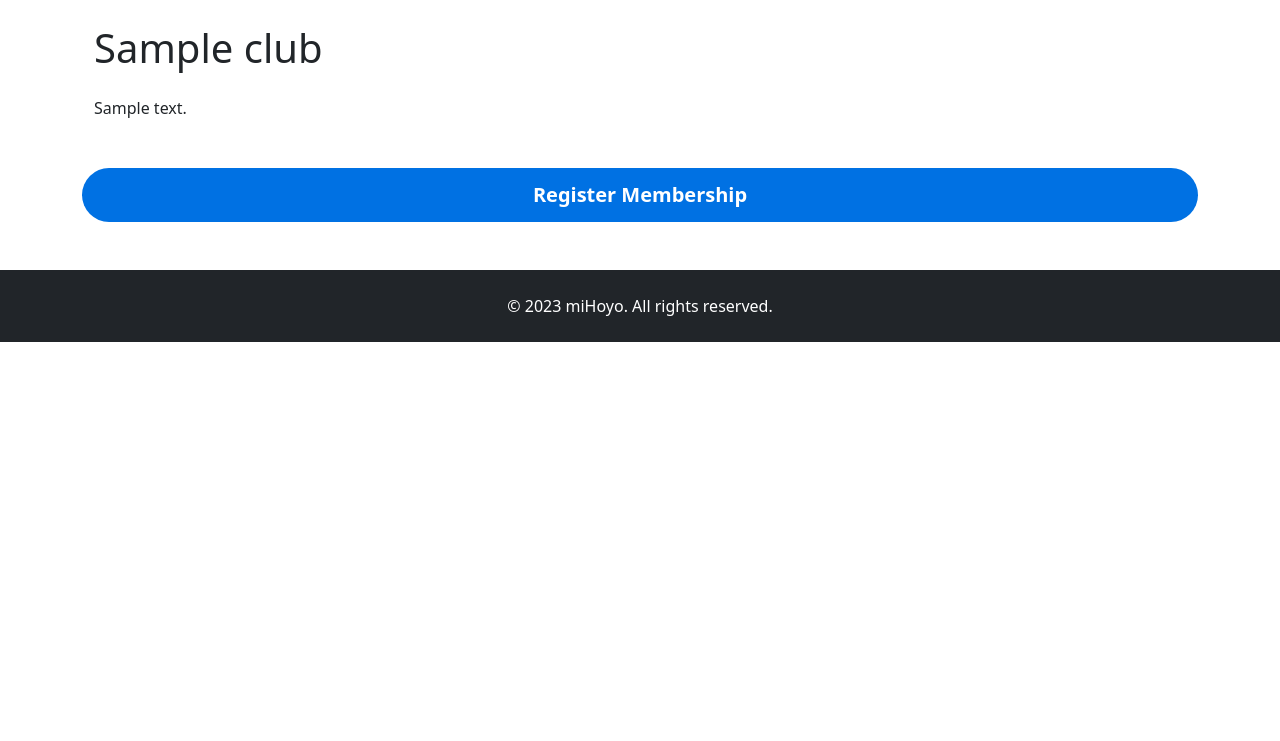
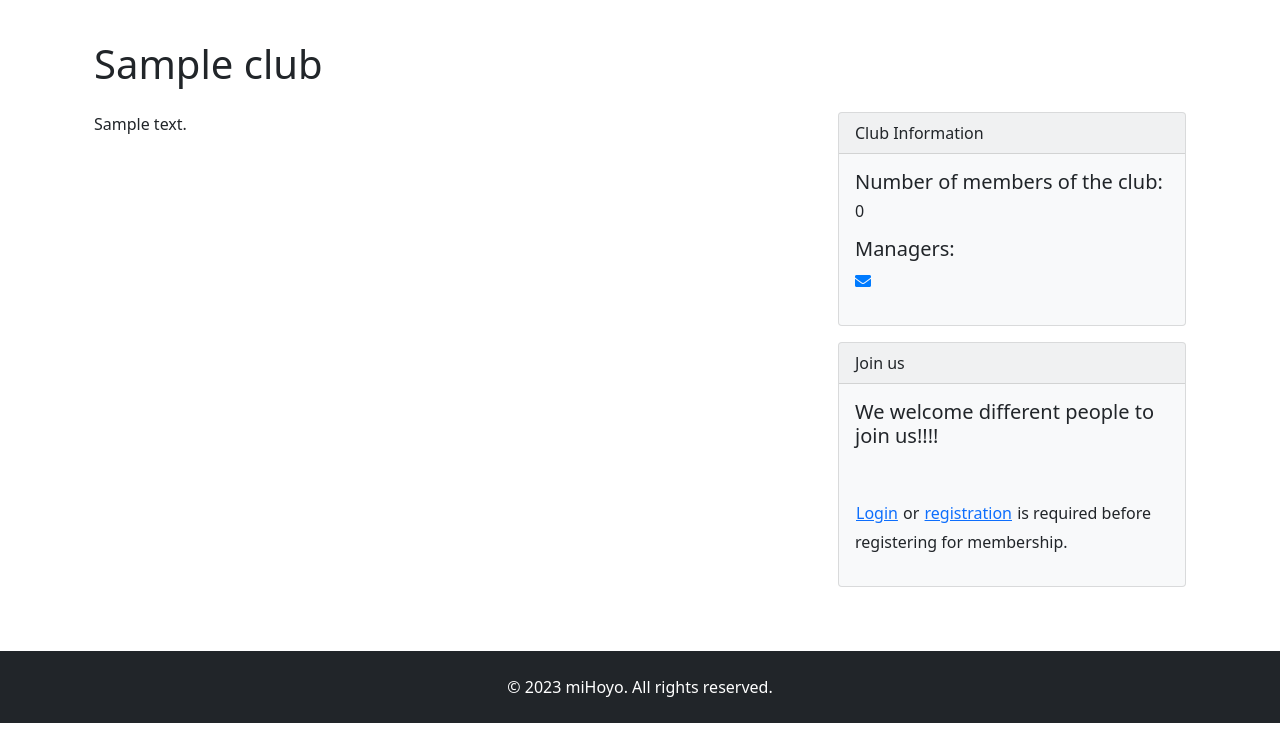
Before and after one commit to MingzeLi-qwq/Clubland, a Django app: page /clubs/detail/1/ in a window 1280 px wide. Shown: the part 59-800 px from the top of the page. Run offline with Django 5.2, Linux system fonts and the light colour scheme; tables that the repository leaves empty hold one stand-in row (values such as "Sample post"); some libraries are stand-ins or nearby versions.

Commit message:
Introduced a right side info bar in club detail/在club_detail中引入了右侧信息栏

```diff
--- /dev/null
+++ b/club_system/templates/club_dashboard.html
@@ -0,0 +1,4 @@
+{% extends 'base.html' %}
+{% load static %}
+
+<h1>Club Dashboard</h1>
--- a/club_system/templates/club_detail.html
+++ b/club_system/templates/club_detail.html
@@ -3,26 +3,78 @@
 
 {% block body %}
 <div class="container">
+    <div class="row">
+        <div class="col-md-8">
             <h1 class="my-4">{{ club.name }}</h1>
+        </div>
+
+        <div class="col-md-8">
             <p>{{ club.description }}</p>
         </div>
+
+        <!-- 右侧信息栏 -->
+        <div class="col-md-4">
+
+            <!-- club基础信息 -->
+            <div class="card bg-light mb-3">
+                <div class="card-header">Club Information</div>
+                <div class="card-body">
+                    <div class="mb-3">
+                        <h5 class="card-title">Number of members of the club:</h5>
+                        <h6>{{ member_count }}</h6>
+                    </div>
+                    <h5 class="card-title">Managers:</h5>
+                    <ul class="list-unstyled">
+                        {% for manager in managers %}
+                            <div class="mb-3">
+                                <h6>{{ manager.user.first_name }} {{ manager.user.last_name }}</h6>
+                                <h7><i class="fas fa-envelope email-icon"></i> {{ manager.user.email }}</h7>
+                            </div>
+                        {% endfor %}
+                    </ul>
+                </div>
+            </div>
+
+            <!-- 加入club, 互动部分 -->
+            <div class="card bg-light mb-3">
+
+                <div class="card-header">Join us</div>
+                <div class="card-body">
+                    <h5>We welcome different people to join us!!!!</h5>
 
                     <!-- 动态按钮 -->
                     <div class="d-flex justify-content-center mt-5">
                         {% if user.is_authenticated %}
+                            <!-- 当前用户登录时 -->
                             {% if user in club.members.all %}
+                                <!-- 如果此用户是club成员 -->
+                                 {% if is_manager %}
+                                    <p>
+                                        You are the club manager, you can manage this club in <a href="{% url 'club_dashboard' club_id=club.club_id %}" class="btn btn-link p-0">club dashboard</a>.
+                                    </p>
+                                 {% else %}
                                     <a href="{% url 'cancel_membership' club_id=club.club_id %}" class="btn btn-danger btn-lg rounded-pill w-100">
                                         Cancel Membership
                                     </a>
+                                 {% endif %}
                             {% else %}
+                                <!-- 如果此用户不是club成员 -->
                                 <a href="{% url 'register_membership' club_id=club.club_id %}" class="btn btn-primary btn-lg rounded-pill w-100">
                                     Register Membership
                                 </a>
                             {% endif %}
                         {% else %}
-        <a href="{% url 'register_membership' club_id=club.club_id %}" class="btn btn-primary btn-lg rounded-pill w-100">
-            Register Membership
-        </a>
+                            <!-- 当前用户未登录时 -->
+                            <!-- 可点击的文字按钮 -->
+                            <p>
+                                <a href="{% url 'login' %}" class="btn btn-link p-0">Login</a> or
+                                <a href="{% url 'signup' %}" class="btn btn-link p-0">registration</a> is required before registering for membership.
+                            </p>
                         {% endif %}
                     </div>
+                </div>
+            </div>
+        </div>
+    </div>
+</div>
 {% endblock %}
--- a/club_system/views.py
+++ b/club_system/views.py
@@ -2,18 +2,35 @@ from django.shortcuts import render, get_object_or_404, redirect
 from django.views import View
 from .models import Club, Membership
 from .helpers.mixins import ClubExistsRequiredMixin, NonClubMemberRequiredMixin, ClubMemberRequiredMixin, NonClubManagerRequiredMixin
+from user_system.helpers.mixins import LoginRequiredMixin
+from django.contrib.auth.decorators import login_required
 
+"""此方法用来渲染Club列表页"""
+"""This method is used to render the Club list page"""
 def clubs(request):
     clubs = Club.objects.all()
     return render(request, 'clubs.html', {'clubs': clubs})
 
-
+"""此方法用来渲染Club详情页"""
+"""This method is used to render the Club details page"""
 class ClubDetailView(ClubExistsRequiredMixin, View):
     def get(self, request, club_id, *args, **kwargs):
         club = Club.objects.get(pk=club_id)
-        return render(request, 'club_detail.html', {'club': club})
+        member_count = club.members.count()
+        managers = club.membership_set.filter(is_manager=True)
+        is_manager = False
+        if request.user.is_authenticated:
+            is_manager = managers.filter(user=request.user).exists()
+        return render(request, 'club_detail.html', {
+            'club': club,
+            'member_count': member_count,
+            'managers': managers,
+            'is_manager': is_manager
+        })
 
-class RegisterMembershipView(ClubExistsRequiredMixin, NonClubMemberRequiredMixin, View):
+"""此方法用来处理注册会员请求"""
+"""This method is used to handle member registration requests"""
+class RegisterMembershipView(LoginRequiredMixin, ClubExistsRequiredMixin, NonClubMemberRequiredMixin, View):
     def get(self, request, club_id, *args, **kwargs):
         club = Club.objects.get(pk=club_id)
         if request.user.is_authenticated:
@@ -22,7 +39,9 @@ class RegisterMembershipView(ClubExistsRequiredMixin, NonClubMemberRequiredMixin
         else:
             return redirect('login')
 
-class CancelMembershipView(ClubExistsRequiredMixin, ClubMemberRequiredMixin, NonClubManagerRequiredMixin, View):
+"""此方法用来处理取消会员请求"""
+""""This method is used to handle membership cancelation requests"""
+class CancelMembershipView(LoginRequiredMixin, ClubExistsRequiredMixin, ClubMemberRequiredMixin, NonClubManagerRequiredMixin, View):
     def get(self, request, club_id, *args, **kwargs):
         club = Club.objects.get(pk=club_id)
         if request.user.is_authenticated:
@@ -30,3 +49,7 @@ class CancelMembershipView(ClubExistsRequiredMixin, ClubMemberRequiredMixin, Non
             return redirect('club_detail', club_id=club_id)
         else:
             return redirect('login')
+
+
+def clubDashboard(request):
+    return render(request, 'club_dashboard.html')
--- a/static/css/custom.css
+++ b/static/css/custom.css
@@ -140,3 +140,17 @@
         border-radius: 8px;
     }
 }
+
+/* 邮件图标样式 */
+.email-icon {
+    margin-right: 5px;
+    color: #007bff; /* 蓝色 */
+}
+
+/* 调整文字按钮的样式 */
+.btn-link.p-0 {
+    line-height: 2.0; /* 调整行高 */
+    font-size: 1rem;  /* 调整字体大小 */
+    vertical-align: baseline; /* 调整垂直对齐 */
+    padding: 0; /* 移除填充 */
+}
--- a/student_union/urls.py
+++ b/student_union/urls.py
@@ -43,4 +43,5 @@ urlpatterns = [
     path('clubs/detail/<int:club_id>/', club_system.views.ClubDetailView.as_view(), name='club_detail'),
     path('clubs/detail/register_membership/<int:club_id>/', club_system.views.RegisterMembershipView.as_view(), name='register_membership'),
     path('clubs/detail/cancel_membership/<int:club_id>/', club_system.views.CancelMembershipView.as_view(), name='cancel_membership'),
+    path('clubs/dashboard/<int:club_id>/', club_system.views.clubDashboard, name='club_dashboard'),
 ]
```
Also changed, not shown: club_system/migrations/0001_initial.py (added), club_system/migrations/0002_initial.py (added), user_system/migrations/0001_initial.py (added). Lines whose indentation alone changed are shown as unchanged.
